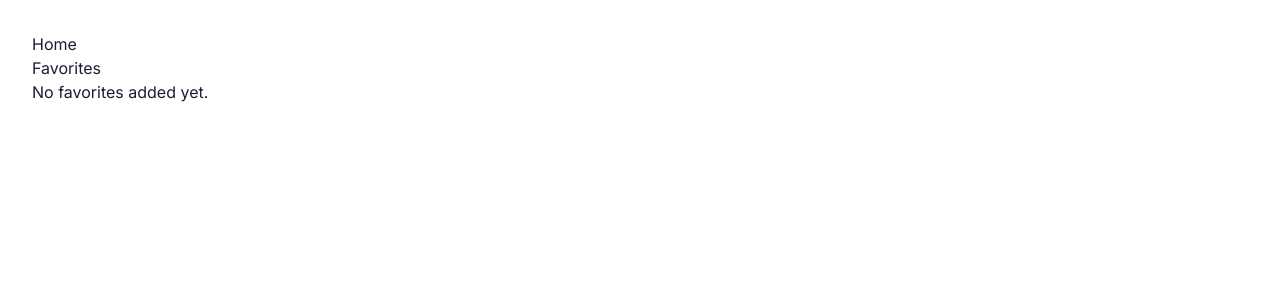
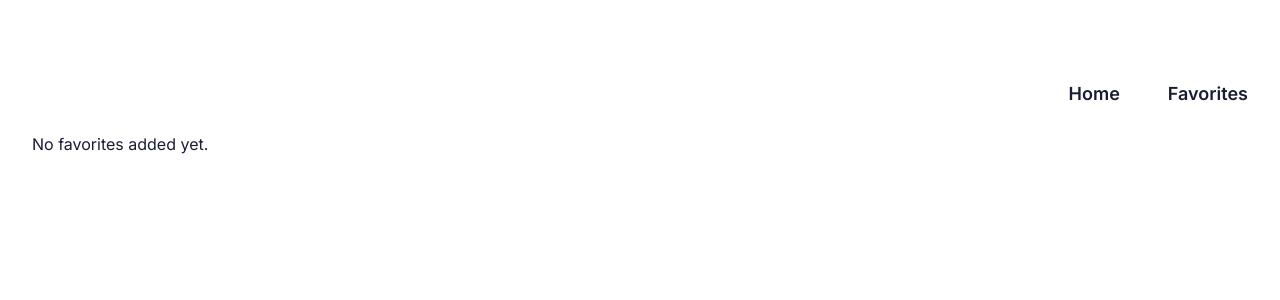
Before and after one commit to sergiocast97/movie-explorer, a React (Vite) app: page /favorites in a window 1280 px wide. Shown: the top 300 px of the page. Built offline with nearby package versions, Linux system fonts and the light colour scheme.

Commit message:
feat: header

```diff
--- a/src/components/Header.tsx
+++ b/src/components/Header.tsx
@@ -1,15 +1,25 @@
 import { Link } from '@tanstack/react-router'
 
 export default function Header() {
+  const items = [
+    { name: 'Home', url: '/' },
+    { name: 'Favorites', url: '/favorites' },
+  ]
+
   return (
-    <header>
-      <nav>
-        <div>
-          <Link to="/">Home</Link>
-        </div>
+    <header className="py-6 lg:pt-12">
+      <nav className="flex items-center justify-between gap-8">
+        <div></div>
 
-        <div className="">
-          <Link to="/favorites">Favorites</Link>
+        <div className="items-baseline justify-end gap-8 lg:flex lg:gap-12 flex gap-x-6 gap-y-4 md:gap-x-8">
+          {items.map((item) => (
+            <Link
+              className="text-light-darkest dark:text-dark-white text-base font-semibold md:text-lg"
+              to={item.url}
+            >
+              {item.name}
+            </Link>
+          ))}
         </div>
       </nav>
     </header>
```
